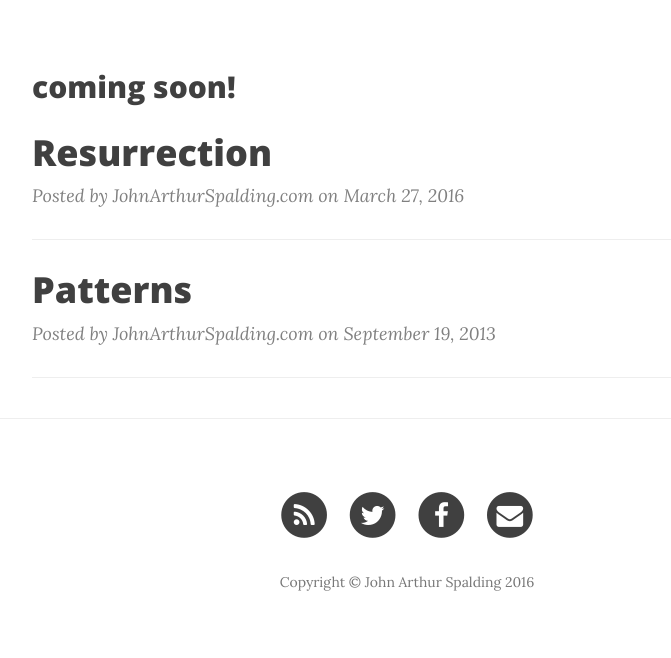
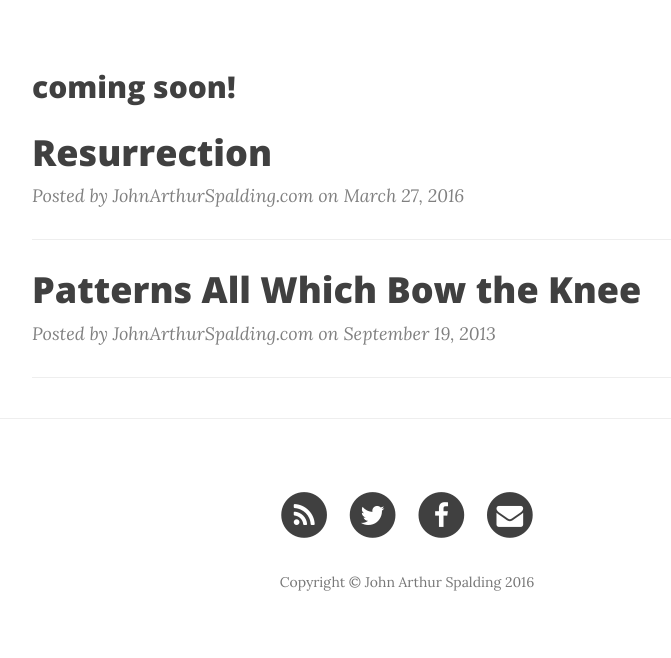
Before and after one commit to fotoetienne/johnarthurspalding, a Jekyll site: the page built from index.html, in a window 1280 px wide. Shown: the part 475-1133 px from the top of the page, without its empty margins (233-904 px from the left). Built offline with Jekyll 4.4.1, drawn with Linux system fonts in a browser that asks for light colours; nearby versions of some CDN libraries; the list of posts is cut into pages by our own code.

Commit message:
Update 2013-09-19-patterns.md

```diff
--- a/_posts/2013-09-19-patterns.md
+++ b/_posts/2013-09-19-patterns.md
@@ -1,7 +1,8 @@
 ---
+title: Patterns All Which Bow the Knee
 ---
 
-Patterns All Which Bow the Knee, by JAS
+# Patterns All Which Bow the Knee
 September 19, 2013 at 2:26am
 
 
```
